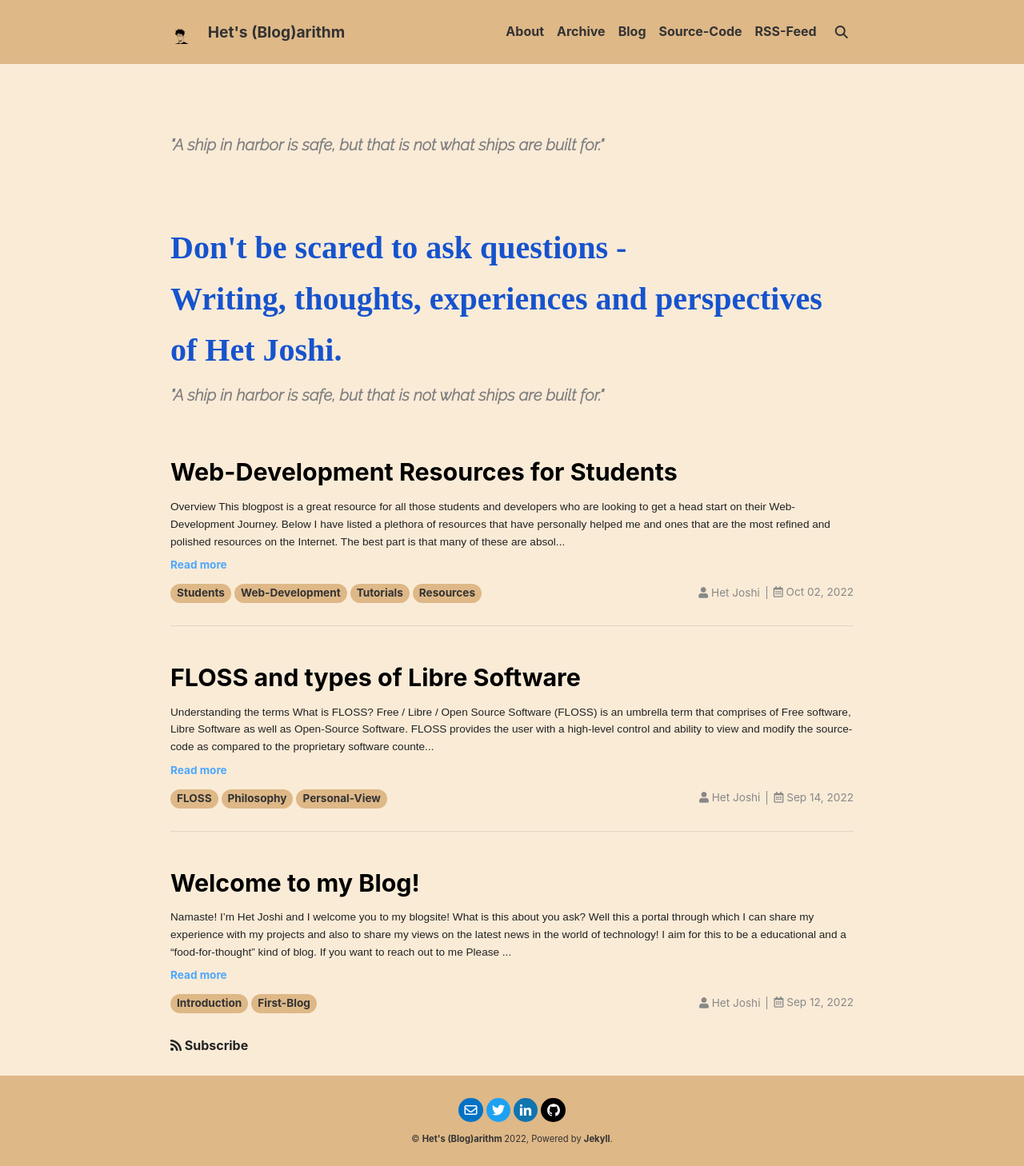
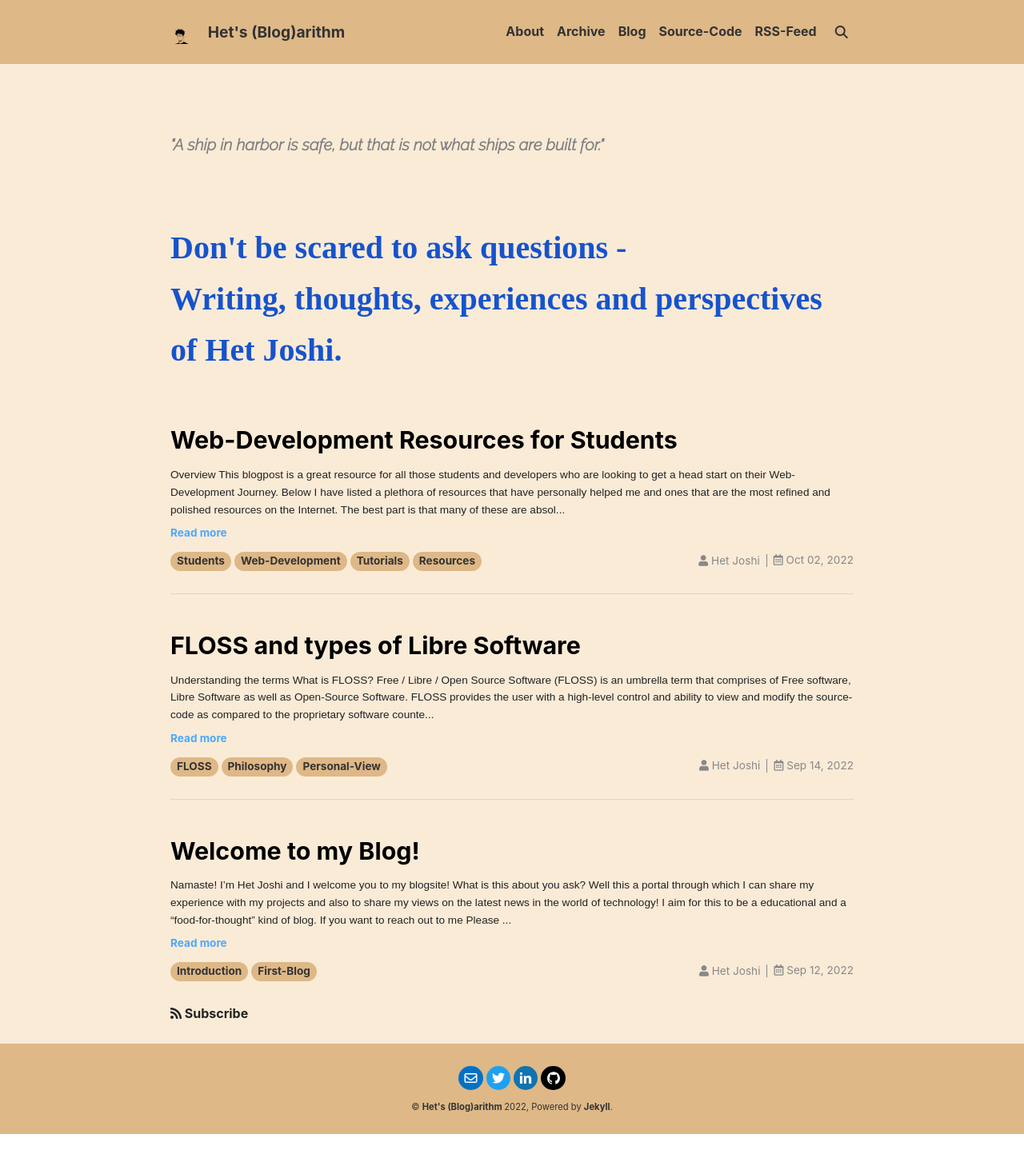
Before and after one commit to Het-Joshi/blog, a Jekyll site: the page built from index.html, in a window 1280 px wide. Shown: the whole page at 80% size. Built offline with Jekyll 4.4.1, drawn with Linux system fonts in a browser that asks for light colours; nearby versions of some CDN libraries; some web fonts are replaced; the list of posts is cut into pages by our own code; after the commit the page ends 1418 px from its top, so only the background shows below that.

Commit message:
Update article-header.html

```diff
--- a/_includes/article-header.html
+++ b/_includes/article-header.html
@@ -1,9 +1,6 @@
 <link rel="preconnect" href="https://fonts.googleapis.com">
 <link rel="preconnect" href="https://fonts.gstatic.com" crossorigin>
 <link href="https://fonts.googleapis.com/css2?family=Neucha&display=swap" rel="stylesheet">
-<link rel="preconnect" href="https://fonts.googleapis.com">
-<link rel="preconnect" href="https://fonts.gstatic.com" crossorigin>
-<link href="https://fonts.googleapis.com/css2?family=Raleway:ital,wght@1,300&display=swap" rel="stylesheet">
 {%- include snippets/get-article-title.html article=include.article-%}
 {%- assign _article_title = __return -%}
 
@@ -24,7 +21,6 @@
       {%- if _show_title -%}
       <header>
           <h2 style="color:#1653CD; font-family: 'Neucha', cursive; font-size: 2.5rem;">{{ _article_title }}</h2>
-          <h3 style="color:grey; font-family: 'Raleway', sans-serif; font-size: 1.25rem;"><i> "A ship in harbor is safe, but that is not what ships are built for."</i></h3>
       </header>
       {%- endif -%}
       {%- if _show_edit_on_github -%}
```
